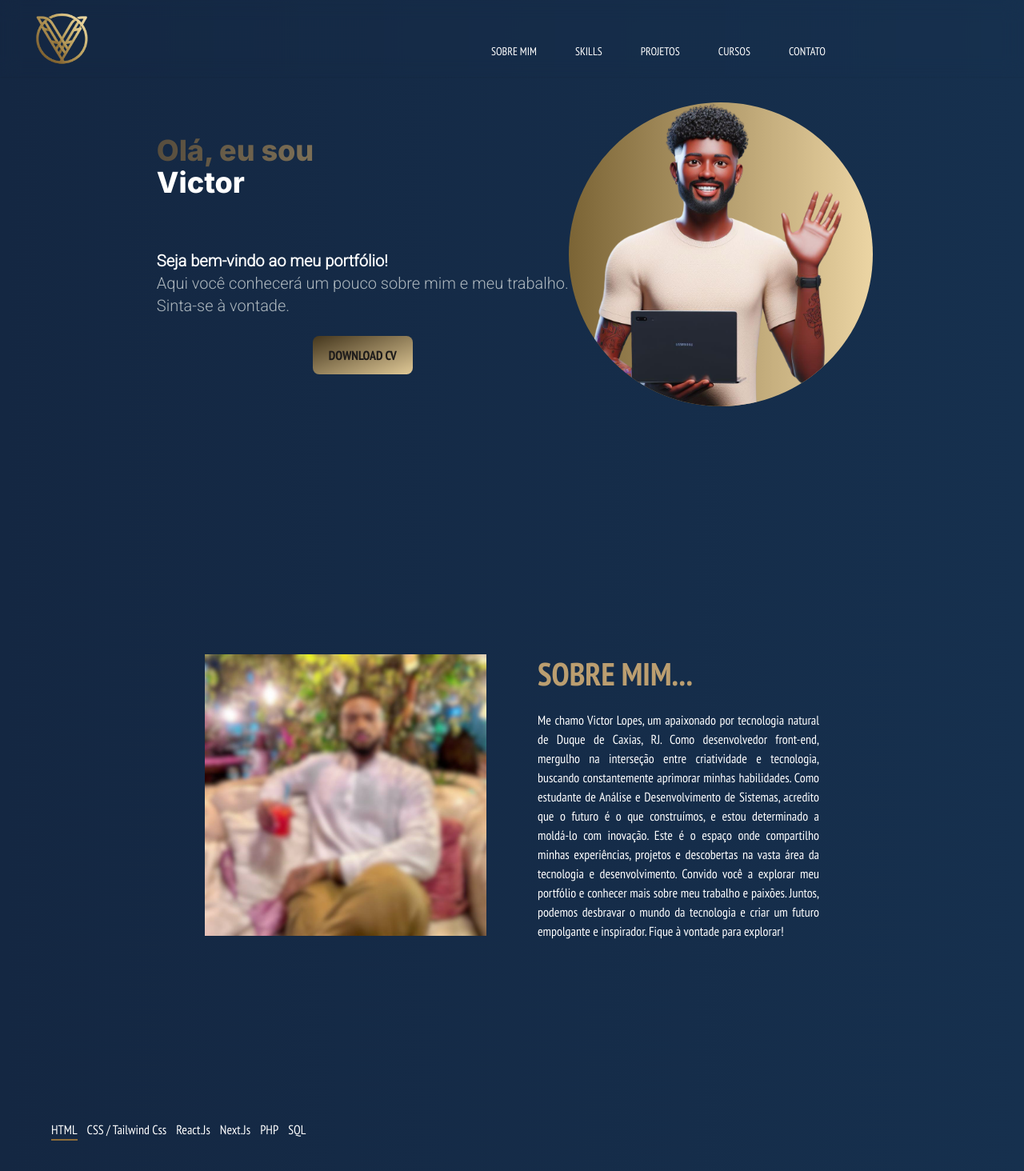
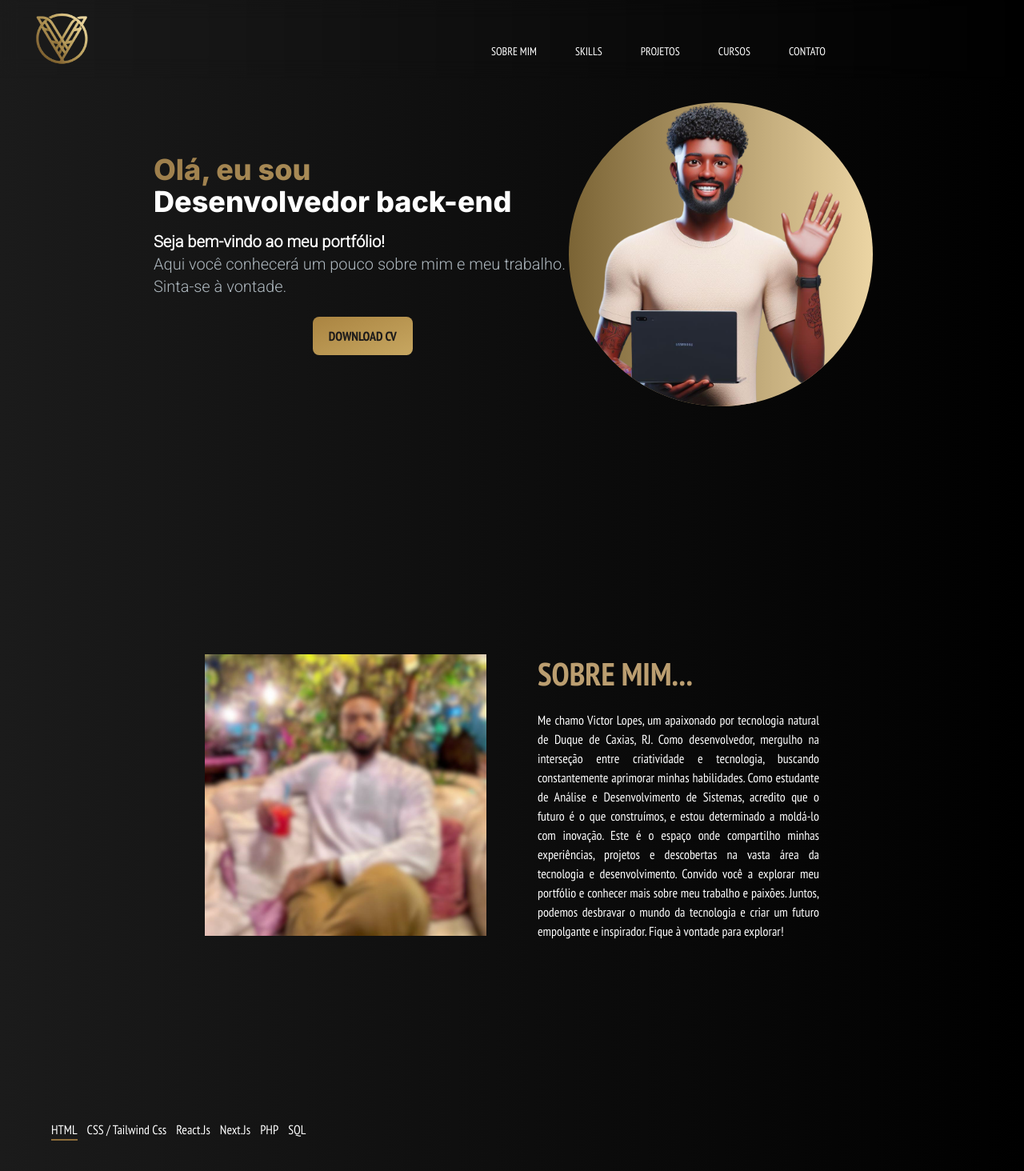
Before and after one commit to VictorLopesz/Portf-lio, a Next.js app: page / in a window 1280 px wide. Shown: the top 1464 px of the page at 80% size. Built offline with nearby package versions, Linux system fonts and the light colour scheme.

Commit message:
modificado as cores de fundo e da navbar

```diff
--- a/src/app/page.tsx
+++ b/src/app/page.tsx
@@ -4,9 +4,6 @@ import Navbar from "@/components/Navbar";
 import Welcome from "@/components/Welcome";
 import AboutMe from '@/components/AboutMe';
 import Skills from "@/components/Skills";
-import Image from "next/image";
-
-
 
 export default function Home() {
   return (
@@ -14,7 +11,7 @@ export default function Home() {
       <Navbar />
       <div className="
       pt-28 flex min-h-screen
-      flex-col bg-gradient-to-r from-[#142742] to-[#16304E]
+      flex-col bg-gradient-to-r from-[#1B1B1B] to-[#000000]
       ">
 
         <div className="container mx-auto py-4 w-[70%]">
--- a/src/components/AboutMe/index.tsx
+++ b/src/components/AboutMe/index.tsx
@@ -19,7 +19,7 @@ function AboutMe() {
           <h2 className="font-sansnarrow text-[40px] font-bold mb-4 uppercase text-[#bb9e70]">Sobre Mim...</h2>
           <p className="text-lg font-sansnarrow lg:text-base text-justify ">
             Me chamo Victor Lopes, um apaixonado por tecnologia natural de Duque de Caxias, RJ.
-            Como desenvolvedor front-end, mergulho na interseção entre criatividade e tecnologia,
+            Como desenvolvedor, mergulho na interseção entre criatividade e tecnologia,
             buscando constantemente aprimorar minhas habilidades. Como estudante de Análise e
             Desenvolvimento de Sistemas, acredito que o futuro é o que construímos, e estou
             determinado a moldá-lo com inovação. Este é o espaço onde compartilho minhas experiências,
--- a/src/components/Navbar/index.tsx
+++ b/src/components/Navbar/index.tsx
@@ -13,7 +13,7 @@ import { FaGithubSquare, FaLinkedin, FaWhatsappSquare } from 'react-icons/fa';
 
 const Navbar = () => {
     const [menuOpen, setMenuOpen] = useState(false);
-    const [color, setColor] = useState(false)
+    const [color, setColor] = useState(false);
 
     const changeColor = () => {
         if (window.scrollY >= 7) {
@@ -30,7 +30,7 @@ const Navbar = () => {
     }
 
     return (
-        <nav className={` ${color ? 'bg-[#3a311de1] backdrop-blur-md transition duration-150 ease-in'
+        <nav className={` ${color ? 'bg-[#4A3B1F] backdrop-blur-md transition duration-150 ease-in'
             :
             'g-[#3a311de1] backdrop-blur-md transition duration-300 ease-out'}
         fixed w-full h-24 shadow-sm bg-[#f3f5f90] font-sansnarrow`}>
@@ -109,17 +109,17 @@ const Navbar = () => {
                     </ul>
                 </div>
                 <div onClick={handleNav} className="md:hidden cursor-pointer">
-                    <GiHamburgerMenu size={25} className=" transition duration-300 ease-in-out text-[#8D6D3A] active:text-[#382b18]" />
+                    <GiHamburgerMenu size={25} className=" transition duration-300 ease-in-out text-[#f3be69] active:text-[#5d4d34]" />
                 </div>
             </div>
             <div className={
                 menuOpen
-                    ? "fixed left-0 top-0 w-[55%] md:z-50 sm:hidden h-screen bg-gradient-to-r from-[#151d29] to-[#204168] p-10 ease-in overflow-x-auto overflow-y-hidden transition duration-75" :
+                    ? "fixed left-0 top-0 w-[55%] md:z-50 sm:hidden h-screen bg-[#4A3B1F] p-10 ease-in overflow-x-auto overflow-y-hidden transition duration-75" :
                     "fixed left-[100%] top-0 p-10 transition ease-out -translate-x-6 duration-200 overflow-y-auto overflow-x-hidden "
             }
             >
                 <div className="flex w-full items-center justify-end">
-                    <div onClick={handleNav} className="cursor-pointer text-[#8D6D3A] active:text-[#382b18]">
+                    <div onClick={handleNav} className="cursor-pointer text-[#f3be69] active:text-[#5d4d34]">
                         <CgCloseR size={25} />
                     </div>
                 </div>
--- a/src/components/Welcome/index.tsx
+++ b/src/components/Welcome/index.tsx
@@ -24,7 +24,7 @@ const Welcome = () => {
                 <div className="grid grid-cols-1 lg:grid-cols-12 ">
                     <div className="place-self-center col-span-7 text-center sm:text-left">
                         <h1 className="text-white mb-4 text-3x1 sm:text-6x1 lg:text-4xl font-extrabold">
-                            <span className="text-transparent bg-clip-text bg-gradient-to-r from-[#574d3d] to-[#E0C997]">
+                            <span className="text-transparent bg-clip-text bg-gradient-to-r from-[#9e7f4c] to-[#c3a971]">
                                 Olá, eu sou
                                 <p>
                                     {" "}
@@ -37,26 +37,26 @@ const Welcome = () => {
                                     1000,
                                     'Desenvolvedor front-end',
                                     1000,
+                                    'Desenvolvedor back-end',
+                                    1000,
                                 ]}
                                 wrapper="span"
                                 speed={50}
                                 repeat={Infinity}
                             />
                         </h1>
-                        <br /><br />
                         <p className="text-[#ADB7BE] text-base sm:text-lg mb-6 lg:text-xl font-roboto">
                             <span className="font-semibold text-white text-justify">
                                 Seja bem-vindo ao meu portfólio!<br />
                             </span>
                             Aqui você conhecerá um pouco sobre mim e meu trabalho.
-                            <br />
                             Sinta-se à vontade.
                         </p>
                         <div className="flex items-center justify-center">
                             <button className="
                         p-4 px-5 py-3 rounded-lg uppercase
-                        bg-gradient-to-br from-[#44361d]
-                        to-[#E0C997] font-sansnarrow
+                        bg-gradient-to-br from-[#aa8441]
+                        to-[#c7a761] font-sansnarrow
                         font-semibold hover:bg-gradient-to-br
                          hover:from-[#44361d] hover:to-[#8b6e3c]
                          text-[#1c1a1a] ease-in duration-300
@@ -144,8 +144,7 @@ const Welcome = () => {
                                     <FaWhatsappSquare
                                         className="
                                 m-1 text-[29px] hover:text-[#25D366]
-                                 transition duration-200 ease-in-out
-                                 "/>
+                                 transition duration-200 ease-in-out"/>
                                 </Link>
                             </>
                         </div>
```
